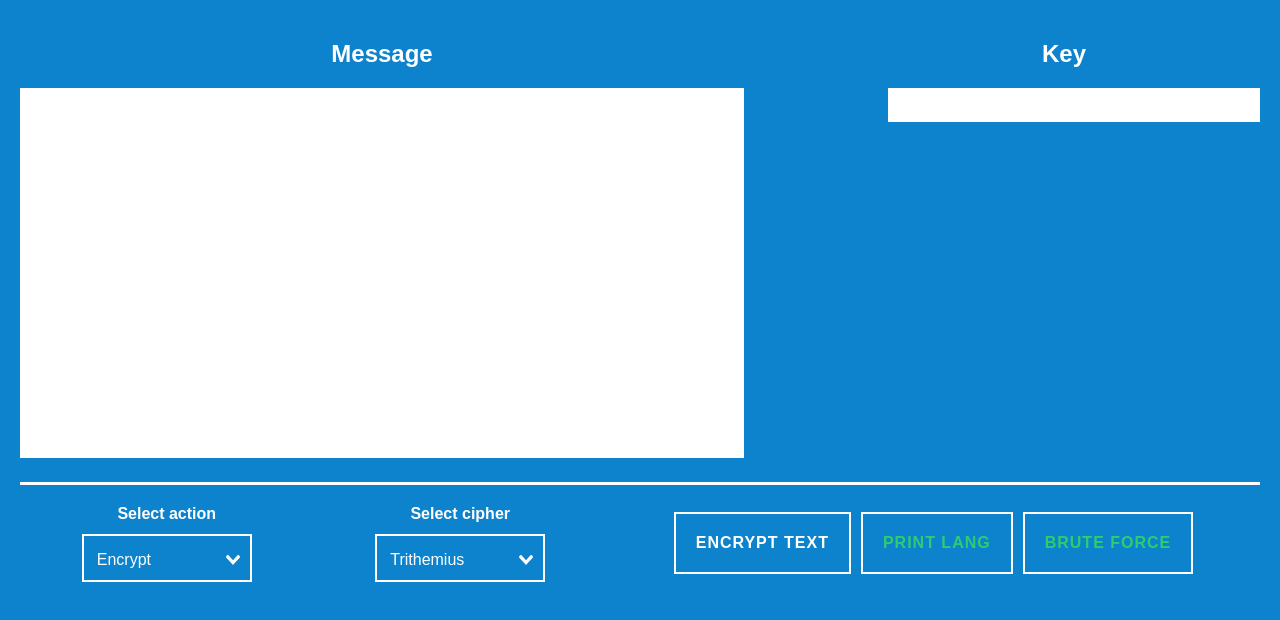
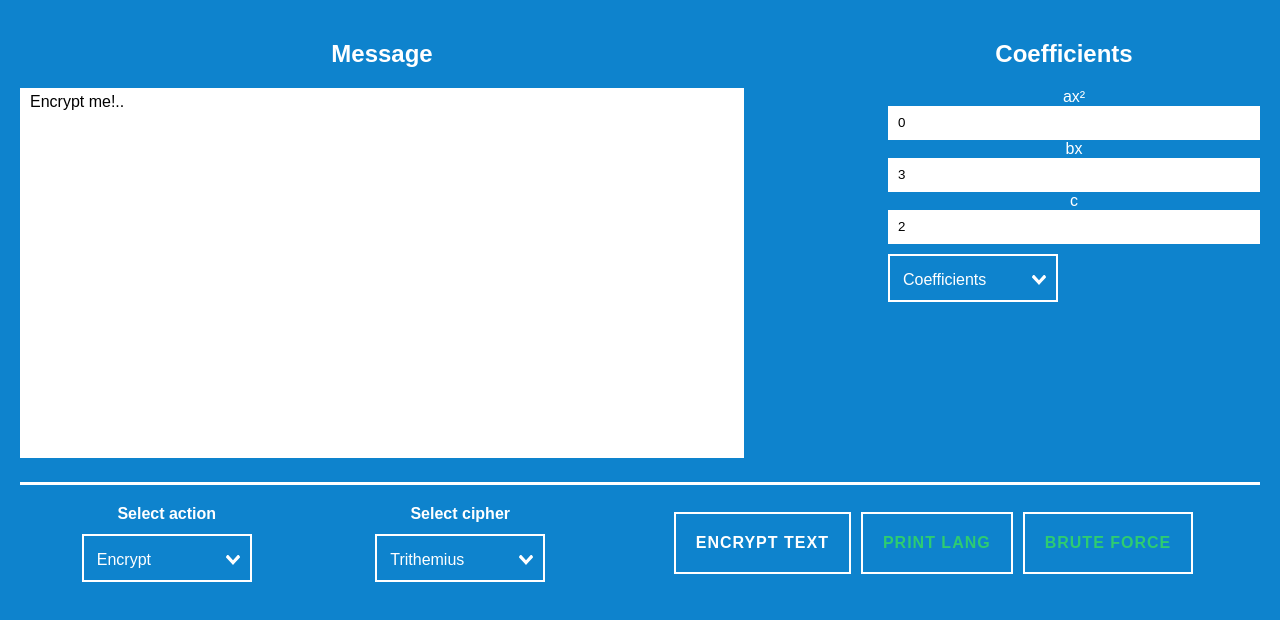
Before and after one commit to oddestdan/crypto-vue, a Vue app: page / in a window 1280 px wide. Shown: the top 620 px of the page. Built offline with nearby package versions, Linux system fonts and the light colour scheme.

Commit message:
Trithemius completed.

```diff
--- a/src/ciphers/Trithemius.js
+++ b/src/ciphers/Trithemius.js
@@ -1,11 +1,27 @@
 export default function cipherCaesar(input, key, alphabet, mode) {
   const length = alphabet.length;
   const modif = mode === 'Encrypt' ? 1 : -1;
+  const isVigenere = typeof key === 'object' ? false : true;
 
-  console.log(`Function: '${key}'`);
+  let keyFunction;
 
+  // Parsing coefficients
+  if (!isVigenere) key = key.map(el => Number(el));
+  keyFunction = p => (accum, el, i) => accum + el * p ** i;
+
+  // Map key coefficients from String to Number
   // Some key function, returns Integer
-  const sOFp = p => 2 * p + 3;
+  // let keyFunction = p => {
+  //   let res = 0;
+  //   for (let i = 0; i < key.length; i++) {
+  //     res += key[i] * p ** i;
+  //     console.log(`current res is ${res}`);
+  //   }
+  //   return res;
+  // };
+
+  // const pReducer = getReducer(p);
+  // key.reduce(pReducer, 0);
 
   let output = '';
   let currCharIndex = 0;
@@ -22,15 +38,21 @@ export default function cipherCaesar(input, key, alphabet, mode) {
 
     // Character is found in the alphabet
     if (currCharIndex >= 0) {
-      // Integer from some key-function
-      shift = sOFp(i);
+      if (isVigenere) {
+        shift = alphabet.indexOf(key[i]);
+        res = alphabet.indexOf(input[i]);
+      } else {
+        // Integer from some key-function
+        shift = key.reduce(keyFunction(i), 0);
+      }
+
       if (shift < 0) shift = length + (shift % length);
       // Encrypted char position from alphabet
-      res = (currCharIndex + shift * modif) % length;
+      res = (length + currCharIndex + shift * modif) % length;
       // Char on position 'res' in alphabet
       currChar = alphabet.join('').charAt(res);
 
-      console.log(`${currCharIndex} -- ${shift} -- ${res} -- ${currChar}`);
+      console.log(`'${input[i]}' -- ${currCharIndex} -- ${shift} -- ${res} -- '${currChar}'`);
     } else {
       output += input[i]; // Leave it as it is
     }
--- a/src/components/Home.vue
+++ b/src/components/Home.vue
@@ -8,9 +8,33 @@
         </div>
       </div>
       <div class="key-container">
-        <h2>Key</h2>
-        <div class="key">
-          <input type="number" v-model="key" />
+        <div class="key" v-if="cipher === `Caesar`">
+          <h2>Key</h2>
+          <div class="caesar-key">
+            <input type="number" v-model="key" />
+          </div>
+        </div>
+        <div class="trithemius" v-else-if="cipher === `Trithemius`">
+          <h2>Coefficients</h2>
+          <div class="trithemius-coefficients" v-if="trithemiusOption === 'Coefficients'">
+            <span>ax²</span>
+            <input class="coef" type="number" v-model="trithCoefs[2]" />
+            <span>bx</span>
+            <input class="coef" type="number" v-model="trithCoefs[1]" />
+            <span>c</span>
+            <input class="coef" type="number" v-model="trithCoefs[0]" />
+          </div>
+          <div class="trithemius-coefficients" v-else-if="trithemiusOption === 'Motto'">
+            <input type="text" v-model="key" />
+          </div>
+          <div class="trithemius-options">
+            <v-select
+              v-model="trithemiusOption"
+              :clearable="false"
+              :placeholder="trithemiusOption"
+              :options="['Motto', 'Coefficients']"
+            ></v-select>
+          </div>
         </div>
       </div>
       <!-- <text-reader @load="message = $event"></text-reader> -->
@@ -60,10 +84,13 @@ export default {
 
   data() {
     return {
-      message: '',
-      key: '',
+      message: 'Encrypt me!..',
+      key: 'some key', // TODO: set to '' later
       mode: 'Encrypt',
       cipher: 'Trithemius',
+
+      trithCoefs: [2, 3, 0],
+      trithemiusOption: 'Coefficients',
 
       DEBUG: true
     };
@@ -90,6 +117,11 @@ export default {
 
   methods: {
     applyCipher() {
+      // if (this.cipher === 'Trithemius') this.key = this.trithCoefs;
+      if (this.cipher === 'Trithemius')
+        if (this.trithemiusOption === 'Coefficients') this.key = this.trithCoefs;
+      // else if (this.trithemiusOption === 'Motto') this.key = 'some key'; // TODO: remove later
+
       this.message = this.cipherDelegate(this.message, this.key, this.alphabet, this.mode);
     },
 
@@ -111,6 +143,8 @@ export default {
       console.log('>> Alphabet:');
       console.table(this.alphabet);
     }
+
+    // getLanguage: () => generateAlphabet()
   },
 
   mounted() {
@@ -175,6 +209,19 @@ h4 {
   justify-content: space-between;
   flex-wrap: wrap;
 }
+
+.trithemius-coefficients {
+  display: flex;
+  flex-direction: column;
+  align-items: center;
+  justify-content: space-between;
+}
+
+.trithemius-options {
+  margin-top: 10px;
+}
+
+/* debug */
 .debug-buttons {
   .custom-button {
     color: #2ecc71;
```
Also changed, not shown: src/utils/alphabet.js (+1 -1 lines).
